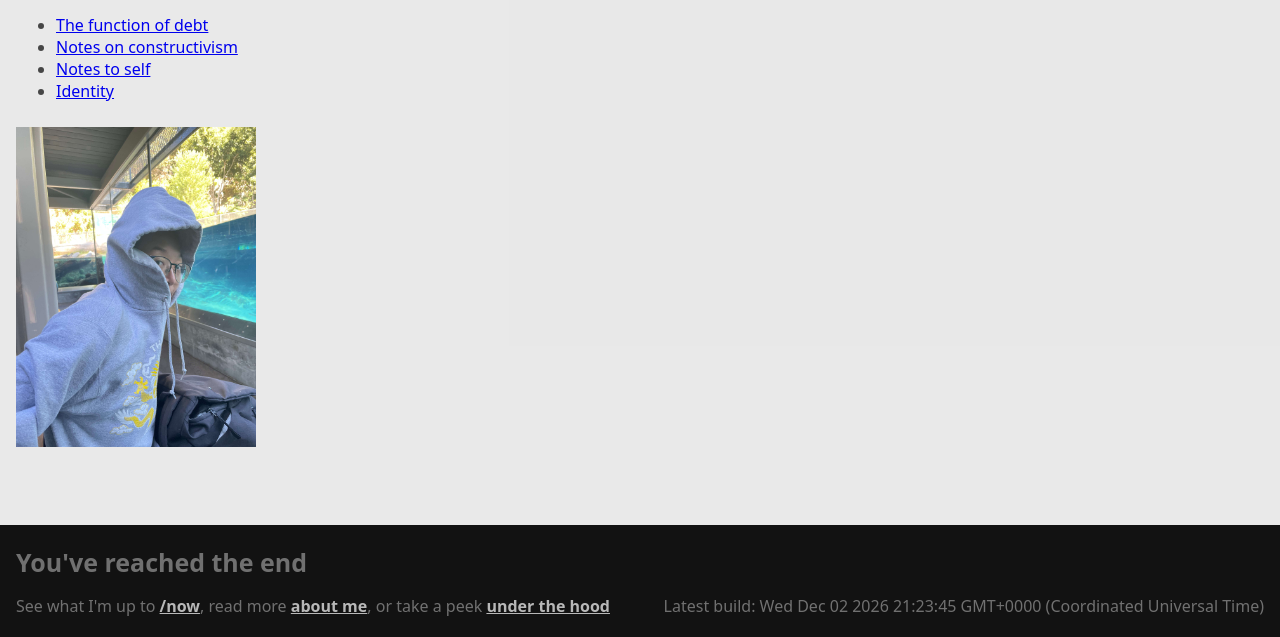
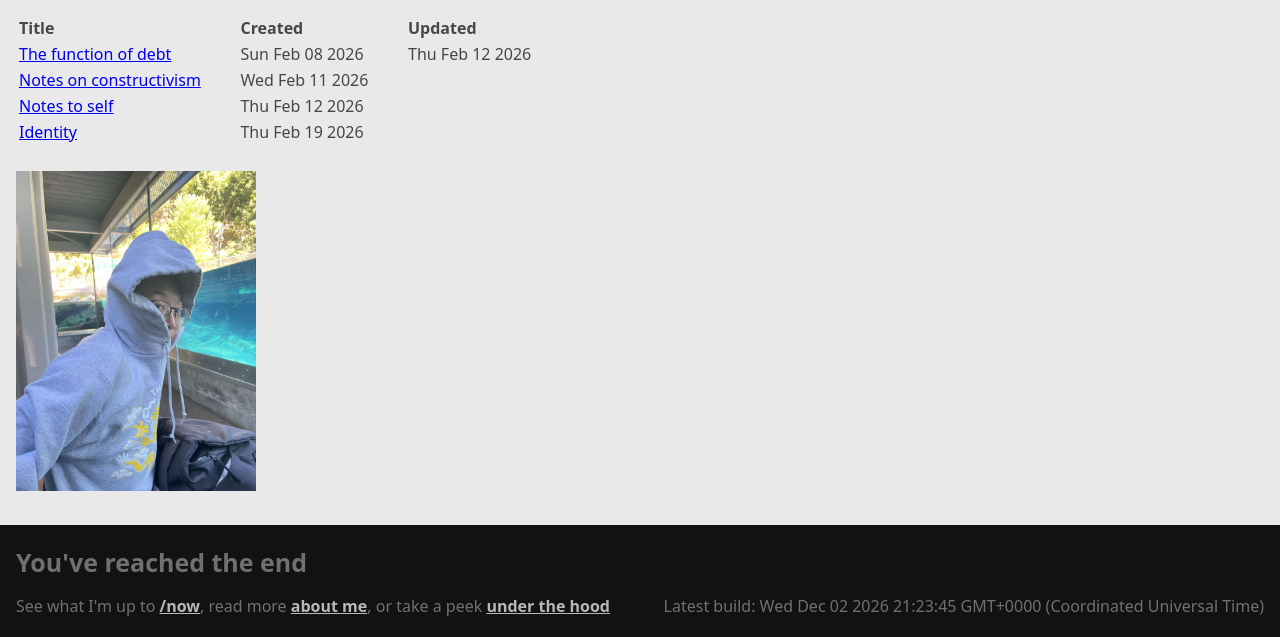
Before and after one commit to whitwaltman/twelvefourseven.net, an Eleventy site: page index.njk in a window 1280 px wide. Shown: the part 163-800 px from the top of the page. Built offline with nearby package versions, Linux system fonts and the light colour scheme; Eleventy itself is replaced by a stand-in of ours; files that its build step writes are made by us from their sources; what linkedom would draw is missing.

Commit message:
turn index list into table

```diff
--- a/_data/gitUpdated.json
+++ b/_data/gitUpdated.json
@@ -1,6 +1,6 @@
 {
   "src/constructivism.md": "2026-02-12T00:52:45-08:00",
   "src/debt.md": "2026-02-12T01:17:10-08:00",
-  "src/identity.md": "2026-02-20T06:19:19.266Z",
+  "src/identity.md": "2026-02-19T22:19:18-08:00",
   "src/notes-to-self.md": "2026-02-12T11:23:42-08:00"
 }
--- a/_utils/filters.js
+++ b/_utils/filters.js
@@ -1,6 +1,9 @@
 const filters = {
 	fmtDate: (dateObj) => {
 		return dateObj.toDateString();
+	},
+	mkDate: (dateStr) => {
+		return new Date(dateStr);
 	},
 	fmtTime: (dateObj) => {
 		return dateObj.toLocaleTimeString("en-US", { timeZone: "UTC" });
--- a/index.njk
+++ b/index.njk
@@ -1,10 +1,23 @@
 <h2>Table of contents</h2>
-<ul class="toc">
-{% for post in collections.posts %}
-    <li>
-        <a href="{{ post.url }}">{{ post.data.title | default(post.fileSlug) }}</a>
-    </li>
-{% endfor %}
-</ul>
+<table class="toc">
+    <thead>
+        <tr>
+            <th>Title</th>
+            <th>Created</th>
+            <th>Updated</th>
+        </tr>
+    </thead>
+    <tbody>
+        {% for post in collections.posts %}
+        <tr>
+            <td><a href="{{ post.url }}">{{ post.data.title | default(post.fileSlug) }}</a></td>
+            <td>{{ post.data.date | mkDate | fmtDate }}</td>
+            {% if post.data.updated %}
+            <td>{{ post.data.updated | fmtDate }}</td>
+            {% endif %}
+        </tr>
+        {% endfor %}
+    </tbody>
+</table>
 
 <img src="/img/me.jpg" alt="pic of me"/>
--- a/public/css/base.css
+++ b/public/css/base.css
@@ -116,6 +116,19 @@ body > main {
     padding-inline: var(--s0);
 }
 
+body table {
+    max-width: 90ch;
+    margin-bottom: var(--s2);
+}
+
+table th {
+    text-align: left;
+}
+
+table td {
+    padding-right: 4ch;
+}
+
 body > footer {
     flex: 0 0 auto;
     background: var(--bg-dark);
--- a/public/css/main.css
+++ b/public/css/main.css
@@ -1,4 +1,4 @@
-.toc > li a:hover {
+.toc a:hover {
     background: var(--color-accent);
 }
 
--- a/src/identity.md
+++ b/src/identity.md
@@ -1,5 +1,5 @@
 ---
-date: '2026-02-20T12:00:00Z'
+date: '2026-02-19T12:00:00Z'
 ---
 I often think about digital identity. The topic does interest me, but mostly I think about it from the perspective of self-preservation.
 
```
